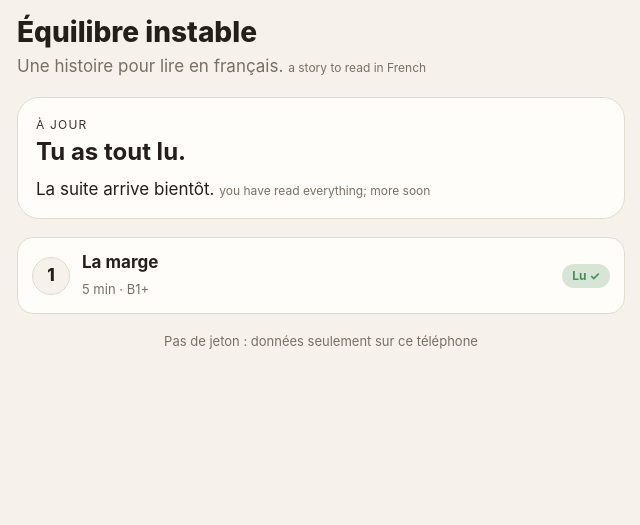
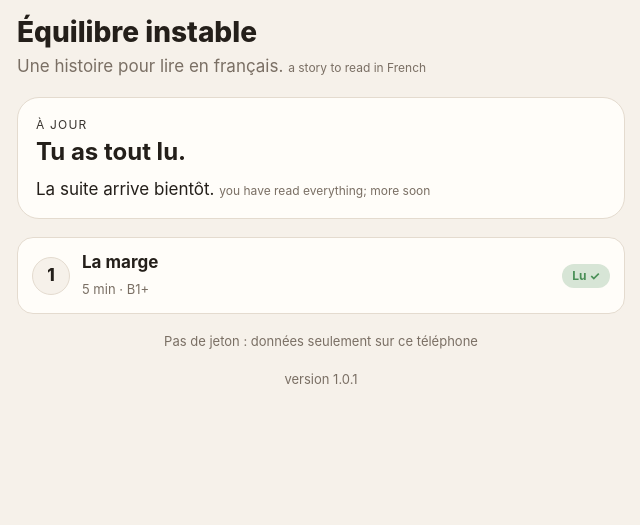
Before and after one commit to khvdovychenko/equilibre-instable, a plain HTML site: page index.html in a window 1280 px wide. Shown: the top 525 px of the page, 319-959 px from the left. Drawn offline with Linux system fonts and the light colour scheme.

Commit message:
Кеш: завжди свіжа версія, показ помилок, номер версії
Co-Authored-By: Claude Sonnet 5.5 <noreply@anthropic.com>
Claude-Session: https://claude.ai/code/session_01HY8AgMSxZFVFD3zbQpd1Ls

```diff
--- a/app.js
+++ b/app.js
@@ -1,7 +1,7 @@
 'use strict';
 /* Équilibre instable : lecteur d'histoire (PWA). Aucun framework, aucun build. */
 
-const APP_VERSION = '1.0.0';
+const APP_VERSION = '1.0.1';
 const REPO = { owner: 'khvdovychenko', repo: 'equilibre-instable', branch: 'main' };
 const LS_STATE = 'equilibre_state_v1';
 const LS_TOKEN = 'equilibre_token';
@@ -277,10 +277,16 @@ function route() {
   document.body.classList.toggle('reading', name === 'read');
   document.querySelectorAll('#tabs a').forEach((a) => a.classList.toggle('on',
     (a.dataset.tab === 'library' && (name === '' || name === 'read')) || a.dataset.tab === name));
-  if (name === 'read') viewReader(parts[2], my);
-  else if (name === 'words') viewWords();
-  else if (name === 'settings') viewSettings();
-  else viewLibrary(my);
+  const showErr = (e) => fill($('#view'), h('p', { class: 'empty' }, 'Erreur dans l\'appli : ' + (e && e.message ? e.message : e),
+    h('br'), hint('please send this message to Claude')));
+  try {
+    let p;
+    if (name === 'read') p = viewReader(parts[2], my);
+    else if (name === 'words') viewWords();
+    else if (name === 'settings') viewSettings();
+    else p = viewLibrary(my);
+    if (p && p.catch) p.catch(showErr);
+  } catch (e) { showErr(e); }
   if (name !== 'read') window.scrollTo(0, 0);
 }
 
@@ -321,7 +327,7 @@ async function viewLibrary(my) {
       badge);
   });
   if (rows.length) v.append(h('div', { class: 'chlist' }, rows));
-  v.append(h('div', { class: 'sync-line', dataset: { sync: '' } }, statusText()));
+  v.append(h('div', { class: 'sync-line', dataset: { sync: '' } }, statusText()), h('div', { class: 'sync-line' }, 'version ' + APP_VERSION));
 }
 
 /* ---------- Lecture ---------- */
--- a/index.html
+++ b/index.html
@@ -12,7 +12,7 @@
 <link rel="manifest" href="manifest.webmanifest">
 <link rel="apple-touch-icon" href="icons/apple-touch-icon.png">
 <link rel="icon" href="icons/icon-192.png">
-<link rel="stylesheet" href="style.css">
+<link rel="stylesheet" href="style.css?v=1.0.1">
 </head>
 <body>
 <div id="app">
@@ -25,6 +25,6 @@
 </div>
 <div id="backdrop" hidden></div>
 <div id="sheet" role="dialog" aria-modal="true" hidden></div>
-<script src="app.js"></script>
+<script src="app.js?v=1.0.1"></script>
 </body>
 </html>
--- a/sw.js
+++ b/sw.js
@@ -1,10 +1,10 @@
 // Service worker : réseau d'abord, cache en secours (fonctionne hors ligne).
-const CACHE = 'equilibre-v1';
+const CACHE = 'equilibre-v2';
 const SHELL = ['./', 'index.html', 'style.css', 'app.js', 'manifest.webmanifest',
   'icons/icon-192.png', 'icons/icon-512.png', 'icons/apple-touch-icon.png'];
 
 self.addEventListener('install', (e) => {
-  e.waitUntil(caches.open(CACHE).then((c) => c.addAll(SHELL)).then(() => self.skipWaiting()));
+  e.waitUntil(caches.open(CACHE).then((c) => c.addAll(SHELL.map((u) => new Request(u, { cache: 'reload' })))).then(() => self.skipWaiting()));
 });
 
 self.addEventListener('activate', (e) => {
@@ -22,7 +22,7 @@ self.addEventListener('fetch', (e) => {
   if (url.origin !== self.location.origin) return; // api.github.com : pas touché
   const key = url.origin + url.pathname; // sans ?t=... pour ne pas remplir le cache
   e.respondWith(
-    fetch(req)
+    fetch(req, { cache: 'no-cache' })
       .then((res) => {
         if (res && res.ok) {
           const copy = res.clone();
```
